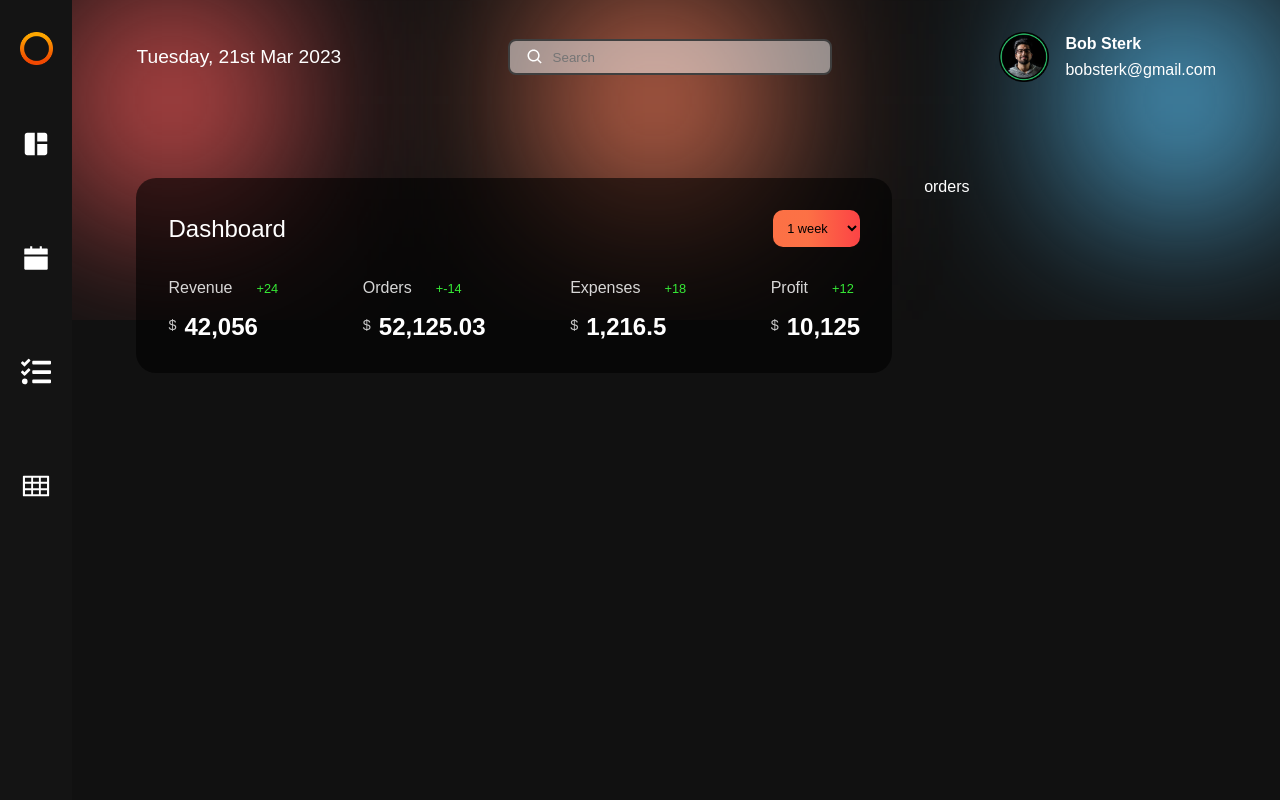
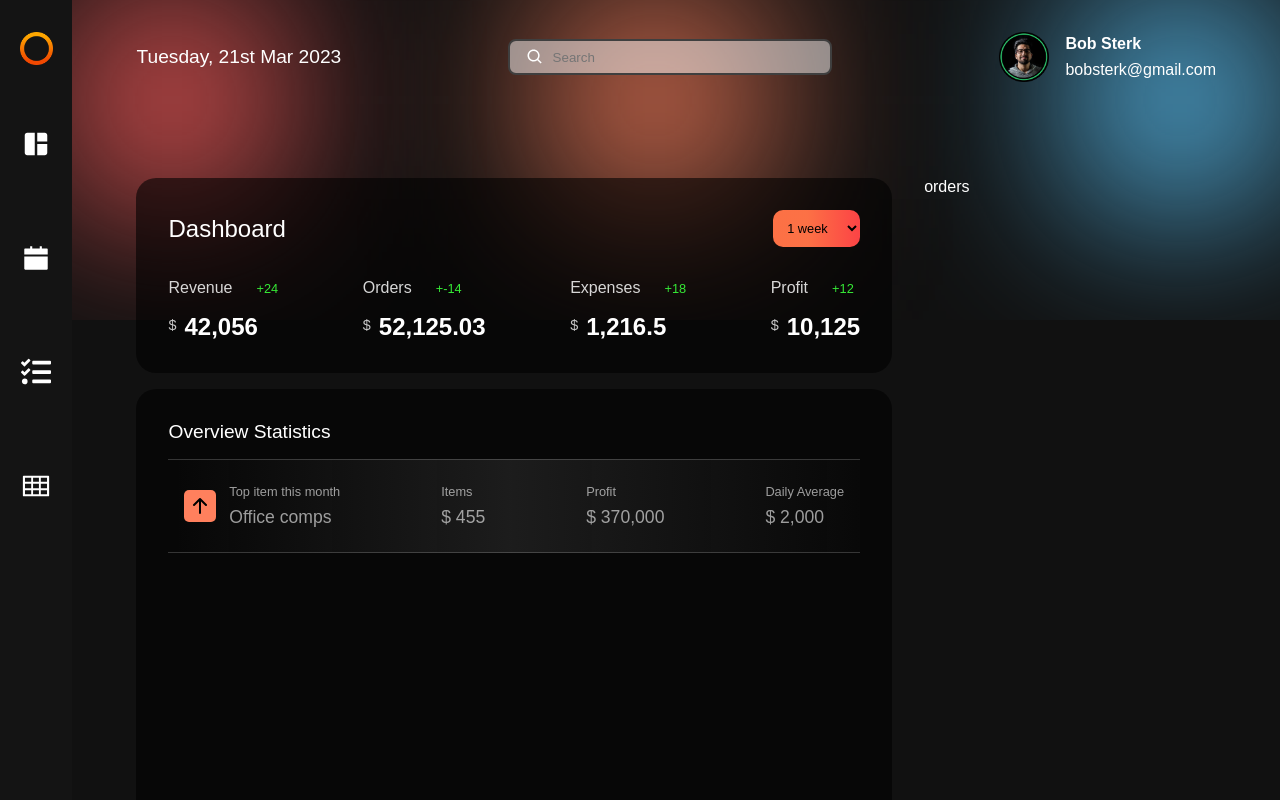
Before and after one commit to JarekCh/admin_dashboard, a React (Vite) app: page /dashboard in a window 1280 px wide. Built offline with nearby package versions, Linux system fonts and the light colour scheme.

Commit message:
create Statistics jsx and css module add html to Statistics.jsx file and css

```diff
--- /dev/null
+++ b/src/components/Statistics/Statistics.jsx
@@ -0,0 +1,41 @@
+import css from './Statistics.module.css';
+import { BsArrowUpShort } from 'react-icons/bs';
+import { groupNumber } from '../../data';
+
+const Statistics = () => {
+  return (
+    <div className={`${css.container} theme-container`}>
+      <span className={css.title}>Overview Statistics</span>
+
+      <div className={`${css.cards} grey-container`}>
+        <div>
+          <div className={css.arrowIcon}>
+            <BsArrowUpShort />
+          </div>
+
+          <div className={css.card}>
+            <span>Top item this month</span>
+            <span>Office comps</span>
+          </div>
+        </div>
+
+        <div className={css.card}>
+          <span>Items</span>
+          <span>$ {groupNumber(455)}</span>
+        </div>
+
+        <div className={css.card}>
+          <span>Profit</span>
+          <span>$ {groupNumber(370000)}</span>
+        </div>
+
+        <div className={css.card}>
+          <span>Daily Average</span>
+          <span>$ {groupNumber(2000)}</span>
+        </div>
+      </div>
+    </div>
+  );
+};
+
+export default Statistics;
--- /dev/null
+++ b/src/components/Statistics/Statistics.module.css
@@ -0,0 +1,50 @@
+.container {
+  display: flex;
+  flex-direction: column;
+  gap: 1rem;
+  height: 100%;
+  /* justify-content: center; */
+}
+
+.title {
+  font-size: 1.2rem;
+  font-weight: 500;
+}
+
+.cards {
+  display: flex;
+  justify-content: space-between;
+  font-weight: wrap;
+}
+.cards > :nth-child(1) {
+  align-items: center;
+  display: flex;
+  gap: 0.8rem;
+}
+.card {
+  display: flex;
+  flex-direction: column;
+  color: var(--grey);
+  gap: 0.5rem;
+}
+
+.card > :nth-child(1) {
+  font-size: 0.8rem;
+}
+
+.card > :nth-child(2) {
+  font-size: 1.1rem;
+  font-weight: 500;
+}
+.arrowIcon {
+  width: 2rem;
+  height: 2rem;
+
+  background: var(--orange);
+  border-radius: 5px;
+}
+.arrowIcon > svg {
+  width: 2rem;
+  height: 2rem;
+  color: black;
+}
--- a/src/pages/Dashboard/Dashboard.jsx
+++ b/src/pages/Dashboard/Dashboard.jsx
@@ -1,5 +1,6 @@
 import css from './Dashboard.module.css';
 import { cardsData, groupNumber } from '../../data';
+import Statistics from '../../components/Statistics/Statistics';
 
 const Dashboard = () => {
   return (
@@ -33,6 +34,7 @@ const Dashboard = () => {
             ))}
           </div>
         </div>
+        <Statistics />
       </div>
 
       {/* right side  */}
```
